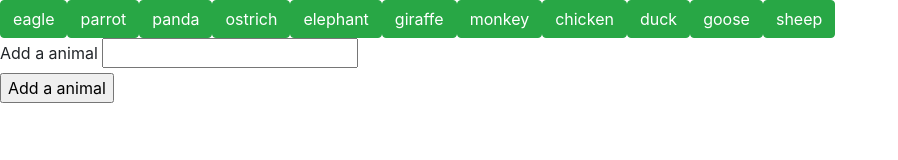
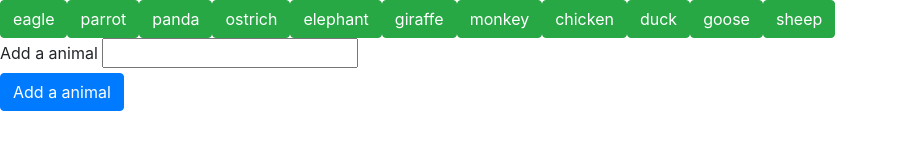
Before and after one commit to EasonChang15530/GifTastic, a plain HTML site: page index.html in a window 1280 px wide. Shown: the whole page, without its empty margins (0-898 px from the left). Drawn offline with nearby package versions, Linux system fonts and the light colour scheme.

Commit message:
Minor optimization

```diff
--- a/index.html
+++ b/index.html
@@ -16,8 +16,9 @@
     <label for="animal-input">Add a animal</label>
     <input type="text" id="animal-input">
     <br>
+
     <!-- Button triggers new animal to be added -->
-    <input id="add-animal" type="submit" value="Add a animal">
+    <button class="btn btn-primary" id="add-animal">Add a animal</button>
   </form>
   <div id="gifsAppearHere">
   </div>
```
